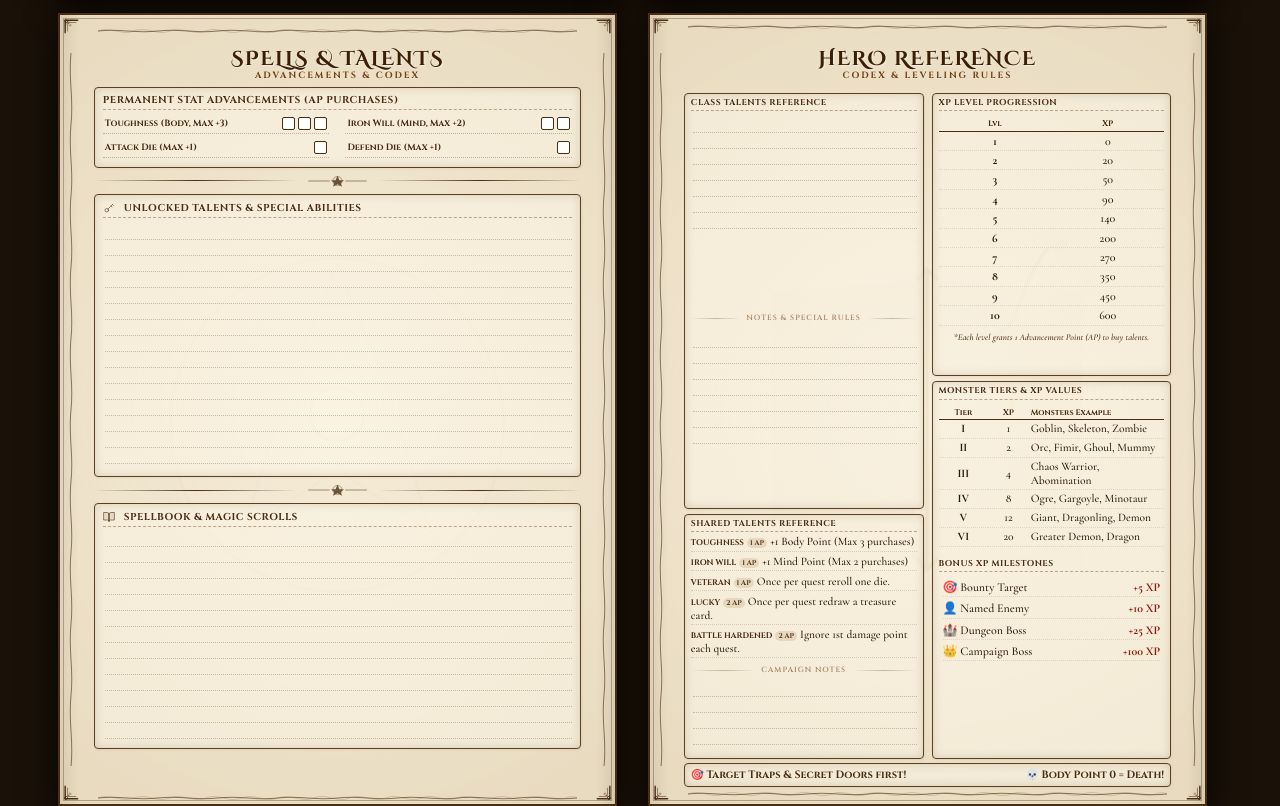
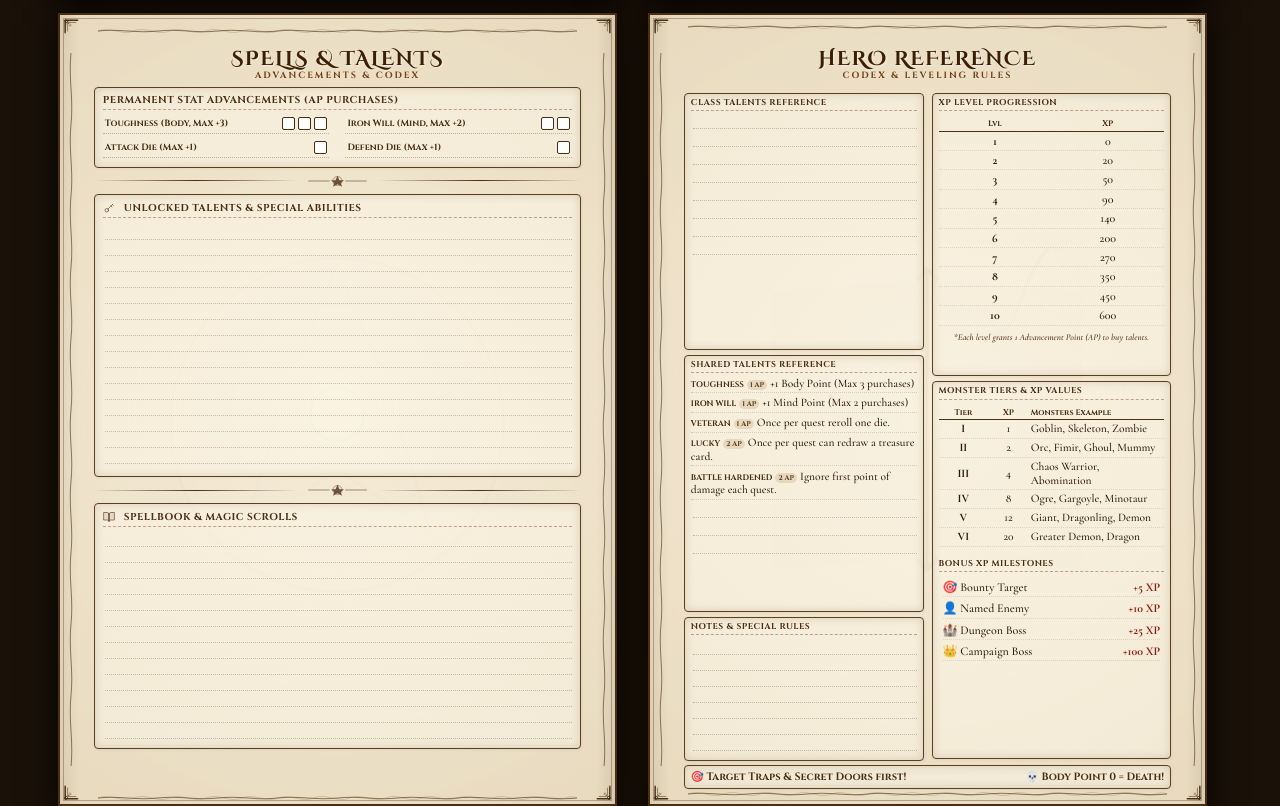
Before and after one commit to ihorvasyliev-gh/gege-quest-companion, a React (Vite) app in the folder companion-app/: page / in a window 1280 px wide. Shown: the part 851-1657 px from the top of the page. Built offline with nearby package versions, Linux system fonts and the light colour scheme.

Commit message:
Restructure Hero Reference left column: 8-field Class/Shared Talents & separate Notes/Rules box

```diff
--- a/companion-app/src/components/CharacterSheet.tsx
+++ b/companion-app/src/components/CharacterSheet.tsx
@@ -860,91 +860,73 @@ export function CharacterSheet() {
               <div className="reference-column">
 
                 {/* Class Talents Reference Box */}
-                <div className="parchment-box reference-box h-110mm" style={{ overflow: 'hidden' }}>
+                <div className="parchment-box reference-box h-68mm" style={{ overflow: 'hidden' }}>
                   <h3 id="ref-class-title">
                     {charState.class ? `${getClassNameReadable(charState.class)} Talents Reference` : 'Class Talents Reference'}
                   </h3>
-                  <div id="ref-class-talents-content" style={{ height: '100%', display: 'flex', flexDirection: 'column' }}>
-                    {charState.class && TALENTS.classes[charState.class] ? (
-                      <div style={{ display: 'flex', flexDirection: 'column', gap: '2.5px', overflow: 'hidden', paddingTop: '2px', height: '100%' }}>
-                        <div style={{ display: 'flex', flexDirection: 'column', gap: '2.5px' }}>
-                          {TALENTS.classes[charState.class].map((talent) => (
-                            <div key={talent.id} className="ref-talent-item">
+                  <div id="ref-class-talents-content" style={{ display: 'flex', flexDirection: 'column', gap: '2px', height: '100%' }}>
+                    {Array.from({ length: 8 }).map((_, i) => {
+                      const classTalents = charState.class ? (TALENTS.classes[charState.class] || []) : [];
+                      const talent = classTalents[i];
+                      if (talent) {
+                        return (
+                          <div key={`class-tal-${talent.id}`} className="ref-talent-item">
                             <span className="ref-talent-name">{talent.name}</span>
                             <span className="ref-talent-cost">{talent.cost} AP</span>
                             {talent.desc}
                           </div>
-                          ))}
-                        </div>
-                        <div className="divider" style={{ margin: '8px 0 4px 0' }}>
-                          <div className="divider-line" style={{ opacity: 0.3 }}></div>
-                          <span style={{ fontFamily: 'Cinzel, serif', fontSize: '7.5px', color: '#724216', padding: '0 6px', letterSpacing: '1px', textTransform: 'uppercase', opacity: 0.6 }}>Notes & Special Rules</span>
-                          <div className="divider-line" style={{ opacity: 0.3 }}></div>
-                        </div>
-                        <div className="lines" style={{ marginTop: '2px', flexGrow: 1 }}>
-                          {(() => {
-                            const talentsCount = TALENTS.classes[charState.class].length;
-                            const linesCount = talentsCount >= 5 ? 6 : 7;
-                            const startIndex = 15 - linesCount;
-                            return Array.from({ length: linesCount }, (_, i) => {
-                              const lineIndex = startIndex + i;
+                        );
+                      } else {
+                        const lineIndex = i + 1;
                         return (
-                                <div key={lineIndex}>
+                          <div key={`class-line-${lineIndex}`} className="lines" style={{ minHeight: 'auto', flex: 'none' }}>
+                            <div>
                               <input type="text" id={`ref-class-line-${lineIndex}`} {...bindInput(`ref-class-line-${lineIndex}`)} />
                             </div>
-                              );
-                            });
-                          })()}
-                        </div>
-                      </div>
-                    ) : (
-                      <div style={{ display: 'flex', flexDirection: 'column', gap: '2.5px', overflow: 'hidden', paddingTop: '2px', height: '100%' }}>
-                        <div className="lines" style={{ marginTop: '2px' }}>
-                          {Array.from({ length: 7 }, (_, i) => (
-                            <div key={i}><input type="text" id={`ref-class-line-${i+1}`} {...bindInput(`ref-class-line-${i+1}`)} /></div>
-                          ))}
-                        </div>
-                        <div className="divider" style={{ margin: '8px 0 4px 0' }}>
-                          <div className="divider-line" style={{ opacity: 0.3 }}></div>
-                          <span style={{ fontFamily: 'Cinzel, serif', fontSize: '7.5px', color: '#724216', padding: '0 6px', letterSpacing: '1px', textTransform: 'uppercase', opacity: 0.6 }}>Notes & Special Rules</span>
-                          <div className="divider-line" style={{ opacity: 0.3 }}></div>
-                        </div>
-                        <div className="lines" style={{ marginTop: '2px', flexGrow: 1 }}>
-                          {Array.from({ length: 7 }, (_, i) => {
-                            const lineIndex = 8 + i;
-                            return (
-                              <div key={lineIndex}>
-                                <input type="text" id={`ref-class-line-${lineIndex}`} {...bindInput(`ref-class-line-${lineIndex}`)} />
                           </div>
                         );
+                      }
                     })}
-                        </div>
-                      </div>
-                    )}
                   </div>
                 </div>
 
                 {/* Shared Talents Reference Box */}
-                <div className="parchment-box reference-box h-65mm" style={{ overflow: 'hidden', display: 'flex', flexDirection: 'column' }}>
+                <div className="parchment-box reference-box h-68mm" style={{ overflow: 'hidden', display: 'flex', flexDirection: 'column' }}>
                   <h3>Shared Talents Reference</h3>
-                  <div style={{ display: 'flex', flexDirection: 'column', gap: '2px' }}>
-                    <div className="ref-talent-item"><span className="ref-talent-name">Toughness</span><span className="ref-talent-cost">1 AP</span>+1 Body Point (Max 3 purchases)</div>
-                    <div className="ref-talent-item"><span className="ref-talent-name">Iron Will</span><span className="ref-talent-cost">1 AP</span>+1 Mind Point (Max 2 purchases)</div>
-                    <div className="ref-talent-item"><span className="ref-talent-name">Veteran</span><span className="ref-talent-cost">1 AP</span>Once per quest reroll one die.</div>
-                    <div className="ref-talent-item"><span className="ref-talent-name">Lucky</span><span className="ref-talent-cost">2 AP</span>Once per quest redraw a treasure card.</div>
-                    <div className="ref-talent-item"><span className="ref-talent-name">Battle Hardened</span><span className="ref-talent-cost">2 AP</span>Ignore 1st damage point each quest.</div>
+                  <div style={{ display: 'flex', flexDirection: 'column', gap: '2px', height: '100%' }}>
+                    {Array.from({ length: 8 }).map((_, i) => {
+                      const talent = TALENTS.shared[i];
+                      if (talent) {
+                        return (
+                          <div key={`shared-tal-${talent.id}`} className="ref-talent-item">
+                            <span className="ref-talent-name">{talent.name}</span>
+                            <span className="ref-talent-cost">{talent.cost} AP</span>
+                            {talent.desc}
                           </div>
-                  <div className="divider" style={{ margin: '8px 0 4px 0' }}>
-                    <div className="divider-line" style={{ opacity: 0.3 }}></div>
-                    <span style={{ fontFamily: 'Cinzel, serif', fontSize: '7.5px', color: '#724216', padding: '0 6px', letterSpacing: '1px', textTransform: 'uppercase', opacity: 0.6 }}>Campaign Notes</span>
-                    <div className="divider-line" style={{ opacity: 0.3 }}></div>
-                  </div>
-                  <div className="lines" style={{ marginTop: '2px', flexGrow: 1 }}>
-                    {Array.from({ length: 5 }, (_, i) => {
+                        );
+                      } else {
                         const lineIndex = i + 1;
                         return (
-                        <div key={lineIndex}>
+                          <div key={`shared-line-${lineIndex}`} className="lines" style={{ minHeight: 'auto', flex: 'none' }}>
+                            <div>
                               <input type="text" id={`ref-shared-line-${lineIndex}`} {...bindInput(`ref-shared-line-${lineIndex}`)} />
+                            </div>
+                          </div>
+                        );
+                      }
+                    })}
+                  </div>
+                </div>
+
+                {/* Notes & Special Rules Box */}
+                <div className="parchment-box reference-box h-38mm" style={{ overflow: 'hidden', display: 'flex', flexDirection: 'column' }}>
+                  <h3>Notes & Special Rules</h3>
+                  <div className="lines" style={{ marginTop: '2px', flexGrow: 1 }}>
+                    {Array.from({ length: 7 }, (_, i) => {
+                      const lineIndex = i + 1;
+                      return (
+                        <div key={`notes-line-${lineIndex}`}>
+                          <input type="text" id={`ref-notes-line-${lineIndex}`} {...bindInput(`ref-notes-line-${lineIndex}`)} />
                         </div>
                       );
                     })}
```
Lines whose indentation alone changed are shown as unchanged.
